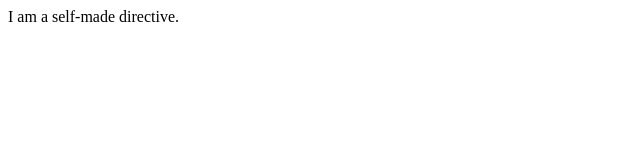
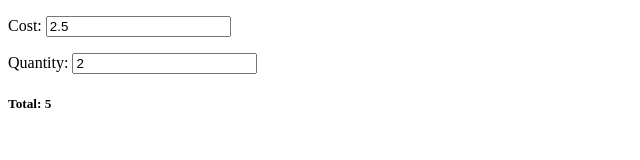
Before and after one commit to DavidBasil/angularjs, a plain HTML site: page index.html in a window 1280 px wide. Shown: the whole page, without its empty margins (0-640 px from the left). Drawn offline with nearby package versions, Linux system fonts and the light colour scheme.

Commit message:
data binding directives

```diff
--- a/index.html
+++ b/index.html
@@ -8,21 +8,16 @@
 </head>
 <body>
 
-<div ng-app="myApp" mydir>
-
+<div ng-app="" ng-init="cost=2.5;quantity=2">
+	<p>Cost: <input type="number" ng-model="cost" /></p>
+	<p>Quantity: <input type="number" ng-model="quantity" /></p>
+	<h5>Total: {{cost*quantity}}</h5>
 </div>
-
 
 
 <!-- scripts -->
 <script>
 
-var app = angular.module('myApp', [])
-app.directive('mydir', function(){
-	return {
-		template: 'I am a self-made directive.'
-	}
-})
 
 </script>
 </body>
```
